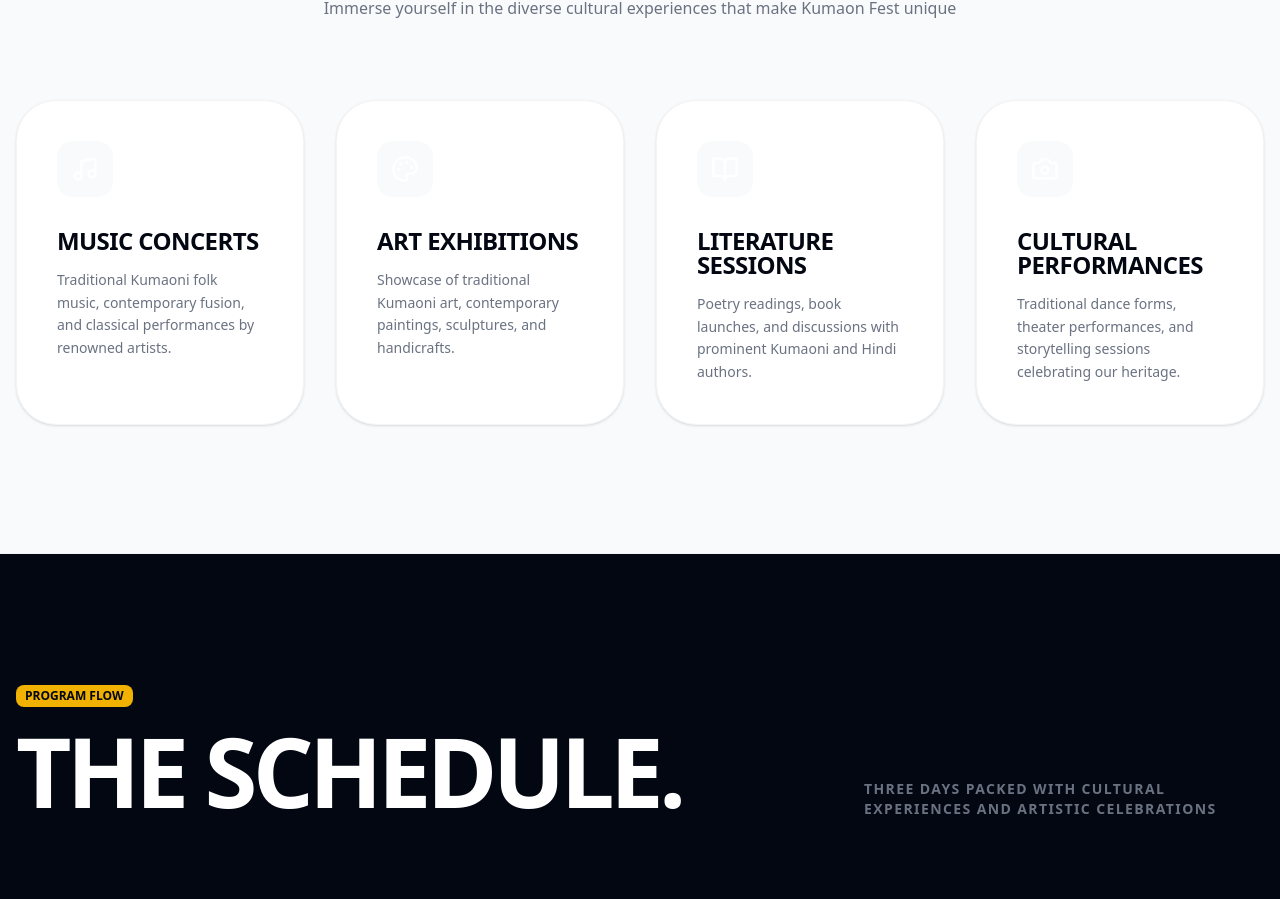
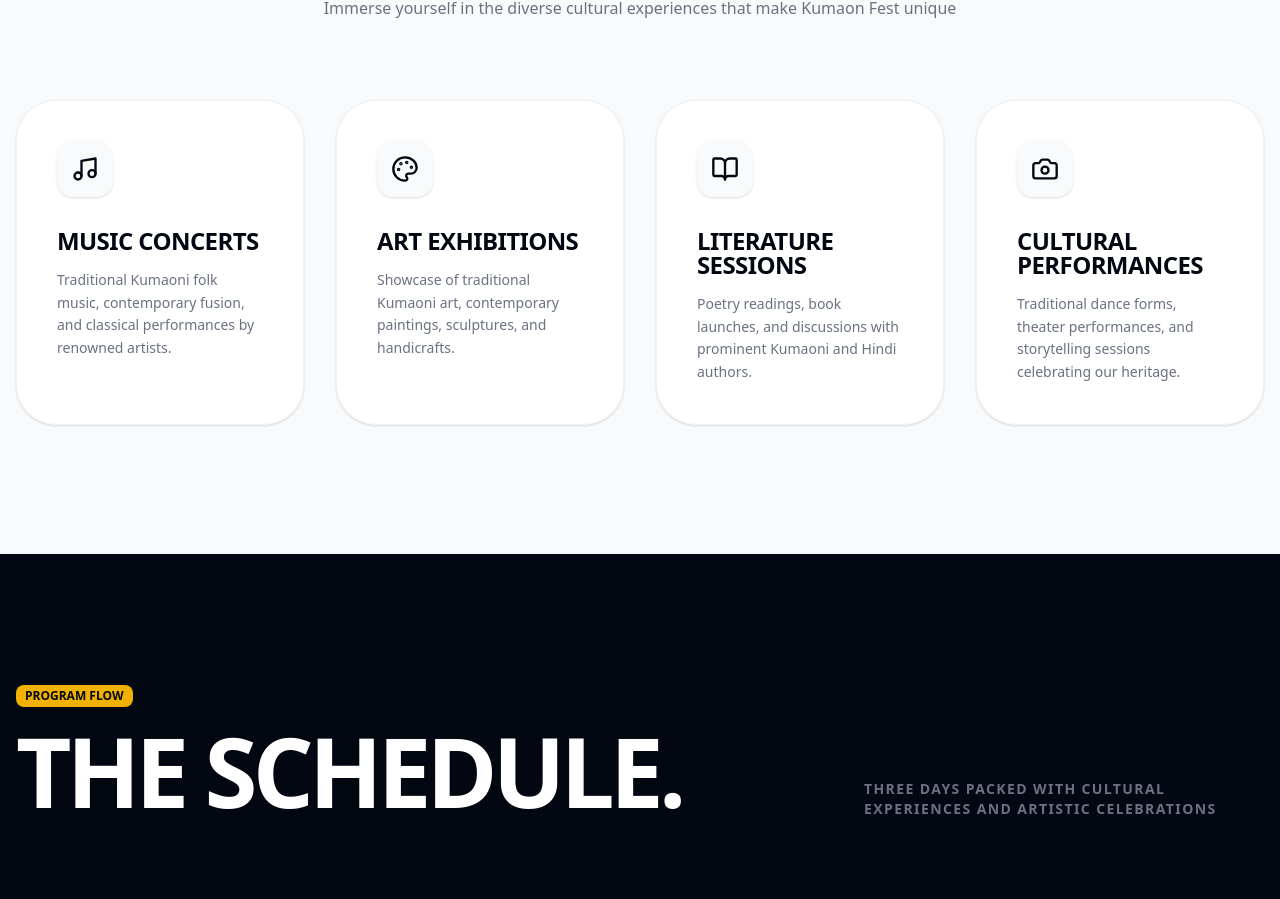
Before and after one commit to atulbhatt-system32/taameer-artivists, a Next.js app: page /kumaon-fest in a window 1280 px wide. Shown: the part 2055-2954 px from the top of the page. Built offline with nearby package versions, Linux system fonts and the light colour scheme.

Commit message:
style: update highlight icon styling and hover transitions for better visual consistency

```diff
--- a/app/kumaon-fest/page.tsx
+++ b/app/kumaon-fest/page.tsx
@@ -172,11 +172,11 @@
             <div className="grid md:grid-cols-2 lg:grid-cols-4 gap-8">
               {events.highlights.map((item, index) => (
                 <div key={index} className="p-10 bg-white rounded-[2.5rem] shadow-sm border border-gray-100 group hover:border-yellow-500 transition-all hover:shadow-xl hover:-translate-y-2">
-                  <div className="w-14 h-14 bg-gray-50 rounded-2xl flex items-center justify-center mb-8 group-hover:bg-yellow-500 group-hover:text-white transition-all">
-                    {item.icon === "Music" && <Music className="w-7 h-7" />}
-                    {item.icon === "Palette" && <Palette className="w-7 h-7" />}
-                    {item.icon === "BookOpen" && <BookOpen className="w-7 h-7" />}
-                    {item.icon === "Camera" && <Camera className="w-7 h-7" />}
+                  <div className="w-14 h-14 bg-gray-50 rounded-2xl flex items-center justify-center mb-8 group-hover:bg-yellow-500 transition-all duration-300 shadow-sm">
+                    {item.icon === "Music" && <Music className="w-7 h-7 text-gray-950 group-hover:text-white transition-colors" />}
+                    {item.icon === "Palette" && <Palette className="w-7 h-7 text-gray-950 group-hover:text-white transition-colors" />}
+                    {item.icon === "BookOpen" && <BookOpen className="w-7 h-7 text-gray-950 group-hover:text-white transition-colors" />}
+                    {item.icon === "Camera" && <Camera className="w-7 h-7 text-gray-950 group-hover:text-white transition-colors" />}
                   </div>
                   <h4 className="text-2xl font-black text-gray-950 mb-4 tracking-tight leading-none uppercase">{item.title}</h4>
                   <p className="text-gray-500 text-sm leading-relaxed">{item.description}</p>
```
